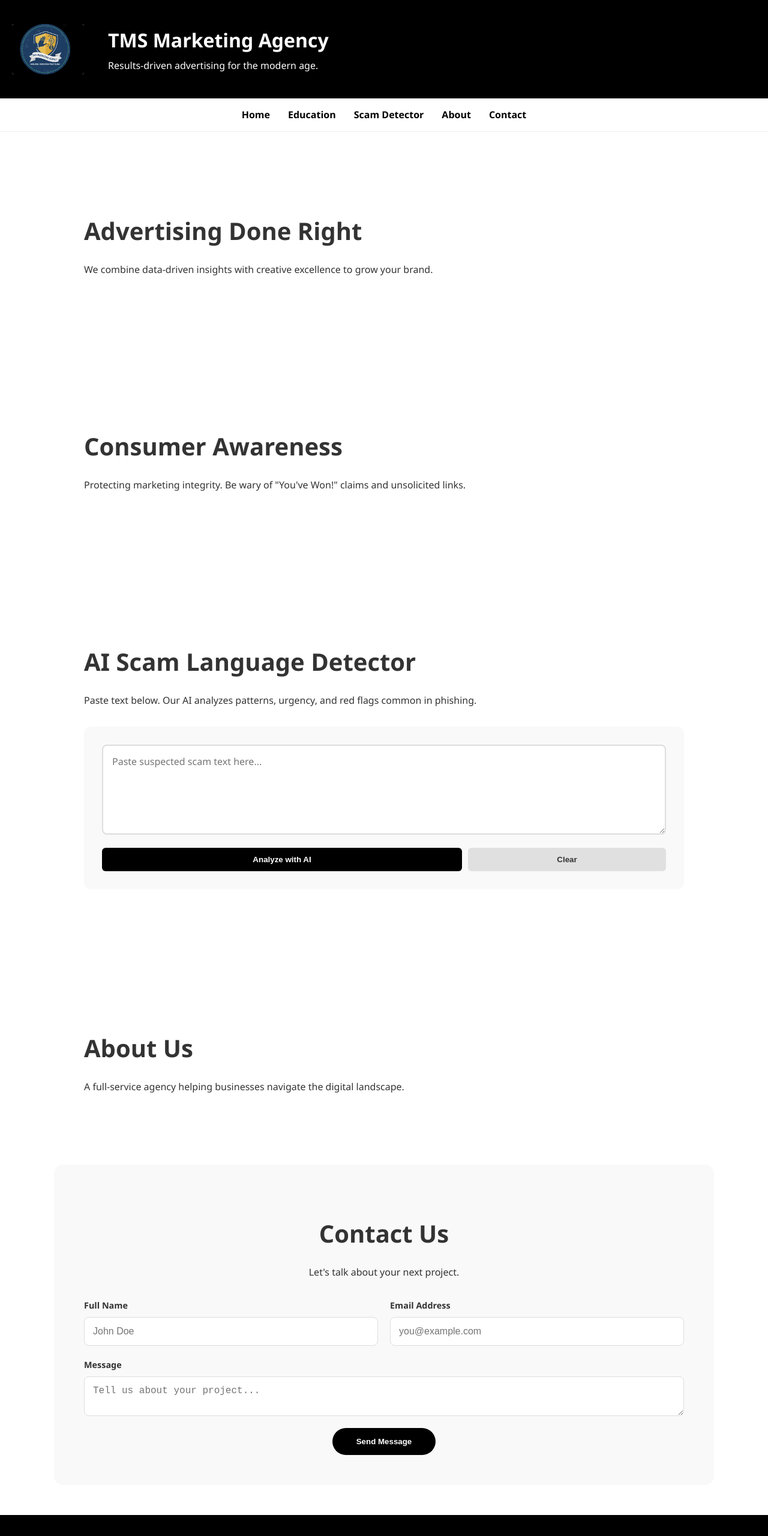
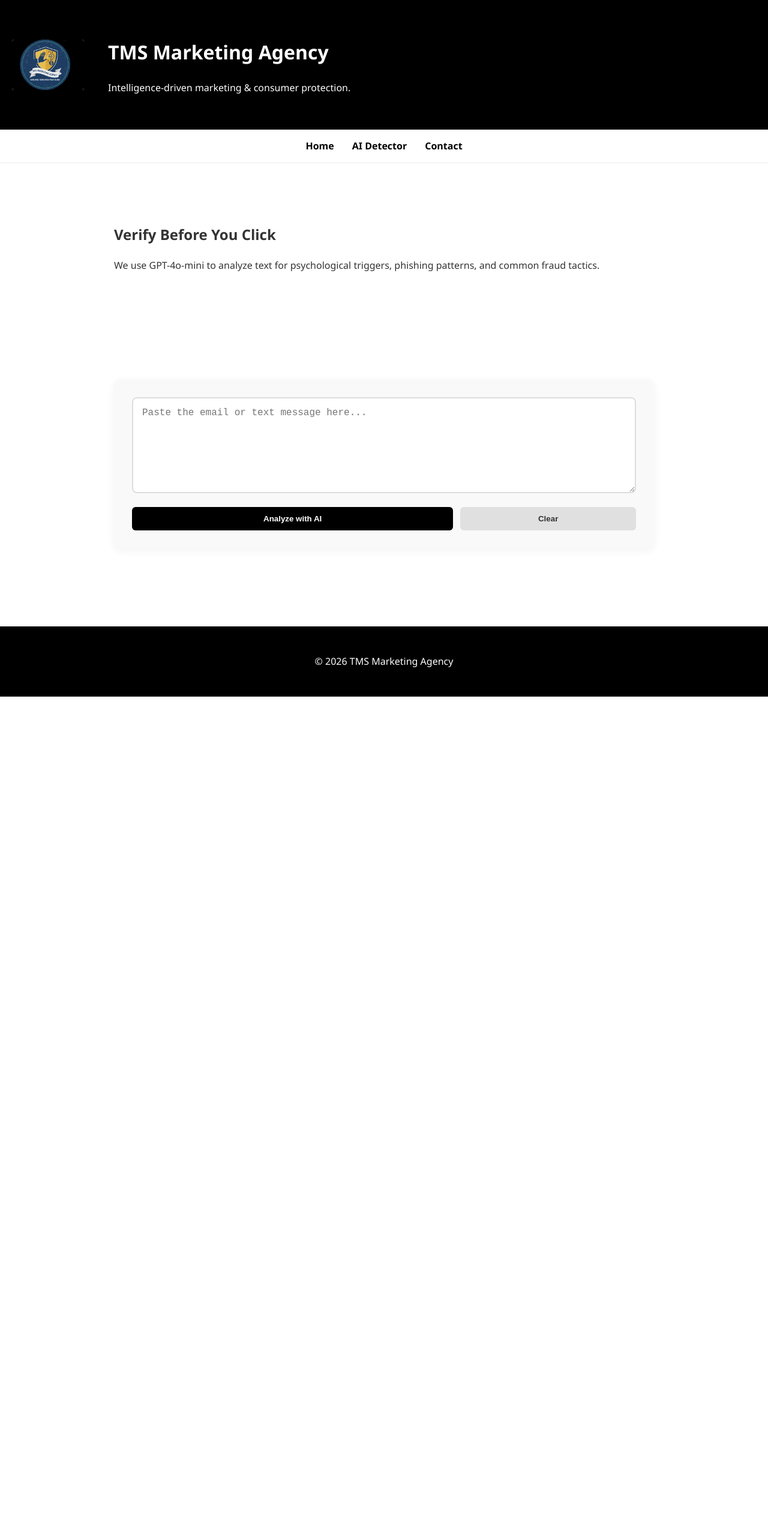
Before and after one commit to Mekdam/Website, a plain HTML site: page index.html in a window 1280 px wide. Shown: the top 2560 px of the page at 60% size. After the commit the page ends 1161 px from the top, so only its background shows below. Drawn offline with Linux system fonts and the light colour scheme.

Commit message:
Update index.html

```diff
--- a/index.html
+++ b/index.html
@@ -3,8 +3,7 @@
 <head>
     <meta charset="UTF-8">
     <meta name="viewport" content="width=device-width, initial-scale=1.0">
-    <meta name="description" content="TMS Marketing Agency - Expert strategy, design, and performance marketing.">
-    <meta name="author" content="TMS Marketing Agency">
+    <meta name="description" content="TMS Marketing Agency - Expert strategy and AI-driven security.">
     <title>TMS Marketing Agency</title>
 
     <style>
@@ -25,27 +24,16 @@
             background: #fff;
         }
 
-        /* HEADER & NAV */
         header {
             background: var(--primary-color);
             color: #fff;
             padding: 40px 20px;
             display: flex;
             align-items: center;
-            justify-content: flex-start;
             gap: 40px;
         }
 
-        header img {
-            max-width: 120px;
-            background: #fff;
-            border-radius: 4px;
-            flex-shrink: 0;
-        }
-
-        header div { flex: 1; }
-        header h1 { margin: 0; font-size: 2rem; }
-        header p { margin: 5px 0 0 0; }
+        header img { max-width: 120px; background: #fff; border-radius: 4px; }
 
         nav {
             position: sticky;
@@ -65,118 +53,73 @@
             margin: 0;
         }
 
-        nav ul li a {
-            text-decoration: none;
-            color: var(--primary-color);
-            font-weight: 600;
-            transition: var(--transition);
-        }
+        nav ul li a { text-decoration: none; color: var(--primary-color); font-weight: 600; }
 
-        nav ul li a:hover { color: var(--secondary-color); }
-
-        /* SECTIONS */
         section {
-            padding: 100px 20px;
-            max-width: 1000px;
+            padding: 80px 20px;
+            max-width: 900px;
             margin: auto;
             scroll-margin-top: 60px;
         }
 
-        h2 { font-size: 2.5rem; margin-bottom: 20px; }
-
-        /* SCAM DETECTOR */
         .detector-container {
             background: var(--bg-light);
             padding: 30px;
             border-radius: 12px;
-            margin-top: 30px;
+            box-shadow: 0 4px 15px rgba(0,0,0,0.05);
         }
 
         .detector-input {
             width: 100%;
-            min-height: 150px;
+            min-height: 160px;
             padding: 15px;
             border: 2px solid #ddd;
             border-radius: 8px;
             font-size: 1rem;
-            font-family: inherit;
-            transition: var(--transition);
             box-sizing: border-box;
-        }
-
-        .detector-input:focus {
-            outline: none;
-            border-color: var(--primary-color);
-            box-shadow: 0 0 0 3px rgba(0,0,0,0.05);
+            resize: vertical;
         }
 
         .button-group {
             display: flex;
-            gap: 10px;
+            gap: 12px;
             margin-top: 15px;
         }
 
-        .detector-btn {
-            background: var(--primary-color);
-            color: #fff;
-            padding: 12px 30px;
+        .btn {
+            padding: 12px 25px;
             border: none;
             border-radius: 6px;
             font-weight: bold;
             cursor: pointer;
             transition: var(--transition);
-            flex: 2;
         }
 
-        .clear-btn {
-            background: #e0e0e0;
-            color: #333;
-            flex: 1;
+        .btn-analyze { background: var(--primary-color); color: #fff; flex: 2; }
+        .btn-clear { background: #e0e0e0; color: #333; flex: 1; }
+
+        .btn:hover { opacity: 0.9; transform: translateY(-1px); }
+        .btn:disabled { background: #999; cursor: not-allowed; }
+
+        /* RESULT BOX - Hidden by default */
+        .risk-result {
+            margin-top: 25px;
+            padding: 20px;
+            border-radius: 8px;
+            display: none; /* Crucial: Start Hidden */
         }
 
-        .detector-btn:hover {
-            transform: translateY(-2px);
-            box-shadow: 0 5px 15px rgba(0,0,0,0.1);
-        }
-
-        .clear-btn:hover { background: #d0d0d0; }
-
-        .risk-result {
-            margin-top: 30px;
-            padding: 20px;
-            border-radius: 8px;
-            display: none;
-        }
-
-        .risk-result.show { display: block; }
         .risk-low { background: #d4edda; border-left: 5px solid #28a745; color: #155724; }
         .risk-medium { background: #fff3cd; border-left: 5px solid #ffc107; color: #856404; }
         .risk-high { background: #f8d7da; border-left: 5px solid #dc3545; color: #721c24; }
 
-        .risk-title { font-size: 1.3rem; font-weight: bold; margin-bottom: 10px; }
-        .loading-pulse { animation: pulse 1.5s infinite; opacity: 0.7; }
+        .risk-title { font-size: 1.25rem; font-weight: bold; margin-bottom: 8px; }
 
-        @keyframes pulse {
-            0% { transform: scale(1); }
-            50% { transform: scale(0.98); }
-            100% { transform: scale(1); }
-        }
+        footer { background: var(--primary-color); color: #fff; text-align: center; padding: 30px; margin-top: 50px; }
 
-        /* CONTACT FORM */
-        #contact { background: var(--bg-light); padding: 50px; border-radius: 16px; }
-        .contact-form { display: flex; flex-direction: column; gap: 20px; margin-top: 30px; }
-        .form-row { display: grid; grid-template-columns: 1fr 1fr; gap: 20px; }
-        .form-group { display: flex; flex-direction: column; }
-        .form-group label { margin-bottom: 8px; font-weight: 600; font-size: 0.9rem; }
-        .form-group input, .form-group textarea { padding: 14px; border: 1px solid #ddd; border-radius: 8px; font-size: 1rem; }
-        .submit-btn { background: var(--primary-color); color: #fff; padding: 15px 40px; border: none; border-radius: 50px; font-weight: bold; cursor: pointer; align-self: center; transition: var(--transition); }
-
-        footer { background: var(--primary-color); color: #fff; text-align: center; padding: 40px 20px; margin-top: 50px; }
-
-        @media (max-width: 768px) {
-            .form-row { grid-template-columns: 1fr; }
+        @media (max-width: 600px) {
+            header { flex-direction: column; text-align: center; }
             .button-group { flex-direction: column; }
-            header { flex-direction: column; text-align: center; }
         }
     </style>
 </head>
@@ -186,108 +129,67 @@
         <img src="./Logo.png" alt="TMS Logo">
         <div>
             <h1>TMS Marketing Agency</h1>
-            <p>Results-driven advertising for the modern age.</p>
+            <p>Intelligence-driven marketing & consumer protection.</p>
         </div>
     </header>
 
     <nav>
         <ul>
             <li><a href="#home">Home</a></li>
-            <li><a href="#prize-scams">Education</a></li>
-            <li><a href="#detector">Scam Detector</a></li>
-            <li><a href="#about">About</a></li>
+            <li><a href="#detector">AI Detector</a></li>
             <li><a href="#contact">Contact</a></li>
         </ul>
     </nav>
 
     <main>
         <section id="home">
-            <h2>Advertising Done Right</h2>
-            <p>We combine data-driven insights with creative excellence to grow your brand.</p>
-        </section>
-
-        <section id="prize-scams">
-            <h2>Consumer Awareness</h2>
-            <p>Protecting marketing integrity. Be wary of "You've Won!" claims and unsolicited links.</p>
+            <h2>Verify Before You Click</h2>
+            <p>We use GPT-4o-mini to analyze text for psychological triggers, phishing patterns, and common fraud tactics.</p>
         </section>
 
         <section id="detector">
-            <h2>AI Scam Language Detector</h2>
-            <p>Paste text below. Our AI analyzes patterns, urgency, and red flags common in phishing.</p>
-
             <div class="detector-container">
-                <textarea id="scamInput" class="detector-input" placeholder="Paste suspected scam text here..."></textarea>
+                <textarea id="scamInput" class="detector-input" placeholder="Paste the email or text message here..."></textarea>
 
                 <div class="button-group">
-                    <button class="detector-btn" id="analyzeBtn" onclick="analyzeText()">Analyze with AI</button>
-                    <button class="detector-btn clear-btn" onclick="clearDetector()">Clear</button>
+                    <button id="analyzeBtn" class="btn btn-analyze" onclick="analyzeText()">Analyze with AI</button>
+                    <button class="btn btn-clear" onclick="clearDetector()">Clear</button>
                 </div>
 
                 <div id="riskResult" class="risk-result">
-                    <div class="risk-title" id="riskTitle"></div>
+                    <div id="riskTitle" class="risk-title"></div>
                     <p id="riskMessage"></p>
-                    <div class="detected-phrases">
-                        <strong>AI Red Flags:</strong>
-                        <div id="detectedList"></div>
-                    </div>
+                    <div id="detectedList" style="margin-top: 10px; font-size: 0.95rem;"></div>
                 </div>
             </div>
-        </section>
-
-        <section id="about">
-            <h2>About Us</h2>
-            <p>A full-service agency helping businesses navigate the digital landscape.</p>
-        </section>
-
-        <section id="contact">
-            <div style="text-align: center;">
-                <h2>Contact Us</h2>
-                <p>Let's talk about your next project.</p>
-            </div>
-            <form id="contactForm" class="contact-form" action="https://formspree.io/f/xzdapgoz" method="POST">
-                <div class="form-row">
-                    <div class="form-group">
-                        <label for="name">Full Name</label>
-                        <input type="text" id="name" name="name" placeholder="John Doe" required>
-                    </div>
-                    <div class="form-group">
-                        <label for="email">Email Address</label>
-                        <input type="email" id="email" name="email" placeholder="you@example.com" required>
-                    </div>
-                </div>
-                <div class="form-group">
-                    <label for="message">Message</label>
-                    <textarea id="message" name="message" placeholder="Tell us about your project..." required></textarea>
-                </div>
-                <button type="submit" id="submitBtn" class="submit-btn">Send Message</button>
-            </form>
         </section>
     </main>
 
     <footer>
-        <p>© 2026 TMS Marketing Agency. All rights reserved.</p>
+        <p>© 2026 TMS Marketing Agency</p>
     </footer>
 
     <script>
-        // Replace with your actual key for local development
+        // Use your actual key here for development
         const OPENAI_API_KEY = "YOUR_OPENAI_API_KEY_HERE";
 
         async function analyzeText() {
-            const input = document.getElementById('scamInput');
+            const input = document.getElementById('scamInput').value;
             const btn = document.getElementById('analyzeBtn');
-            const resultDiv = document.getElementById('riskResult');
-            const riskTitle = document.getElementById('riskTitle');
-            const riskMessage = document.getElementById('riskMessage');
-            const detectedList = document.getElementById('detectedList');
+            const resultBox = document.getElementById('riskResult');
+            const title = document.getElementById('riskTitle');
+            const message = document.getElementById('riskMessage');
+            const list = document.getElementById('detectedList');
 
-            if (!input.value.trim()) {
-                alert('Please paste some text to analyze.');
+            if (!input.trim()) {
+                alert("Please enter some text.");
                 return;
             }
 
+            // UI Setup
             btn.disabled = true;
-            btn.textContent = "AI is analyzing...";
-            btn.classList.add('loading-pulse');
+            btn.textContent = "Analyzing patterns...";
+            resultBox.style.display = "none"; // Ensure it's hidden while loading
 
             try {
                 const response = await fetch("https://api.openai.com/v1/chat/completions", {
@@ -301,37 +203,36 @@
                         messages: [
                             {
                                 role: "system",
-                                content: "You are a fraud detection AI. Analyze the text for scams. Return JSON: { 'level': 'Low|Medium|High', 'color': 'risk-low|risk-medium|risk-high', 'flags': ['reason1', 'reason2'] }"
+                                content: "You are a scam detection expert. Analyze the text and return JSON: { 'level': 'Low|Medium|High', 'cssClass': 'risk-low|risk-medium|risk-high', 'explanation': 'summary', 'flags': ['flag1', 'flag2'] }"
                             },
-                            { role: "user", content: input.value }
+                            { role: "user", content: input }
                         ],
                         response_format: { type: "json_object" }
                     })
                 });
 
-                if (!response.ok) throw new Error("API Failure");
+                const data = await response.json();
+                const ai = JSON.parse(data.choices[0].message.content);
 
-                const data = await response.json();
-                const aiResult = JSON.parse(data.choices[0].message.content);
+                // Populate and Show Results
+                resultBox.className = `risk-result ${ai.cssClass}`;
+                resultBox.style.display = "block"; // Only shows now
+                title.textContent = `Risk Assessment: ${ai.level}`;
+                message.textContent = ai.explanation;
+                list.innerHTML = "<strong>Red Flags:</strong>" + ai.flags.map(f => `<p style="margin:4px 0;">• ${f}</p>`).join('');
 
-                resultDiv.className = `risk-result show ${aiResult.color}`;
-                riskTitle.textContent = `Risk Level: ${aiResult.level}`;
-                riskMessage.textContent = `AI analysis found ${aiResult.flags.length} suspicious pattern(s).`;
-                detectedList.innerHTML = aiResult.flags.map(f => `<p>• ${f}</p>`).join('');
-
-            } catch (error) {
-                alert("Error connecting to AI. Ensure your API key is correct.");
+            } catch (err) {
+                alert("Error connecting to AI. Check console or API key.");
+                console.error(err);
             } finally {
                 btn.disabled = false;
                 btn.textContent = "Analyze with AI";
-                btn.classList.remove('loading-pulse');
             }
         }
 
         function clearDetector() {
             document.getElementById('scamInput').value = "";
-            const resultDiv = document.getElementById('riskResult');
-            resultDiv.classList.remove('show');
+            document.getElementById('riskResult').style.display = "none";
         }
     </script>
 </body>
```
